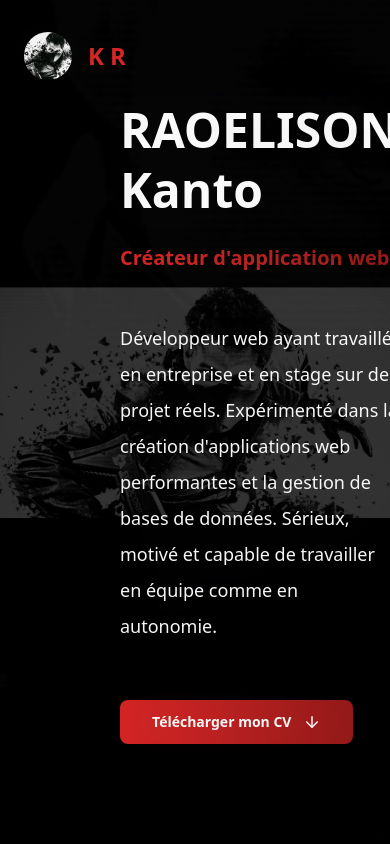
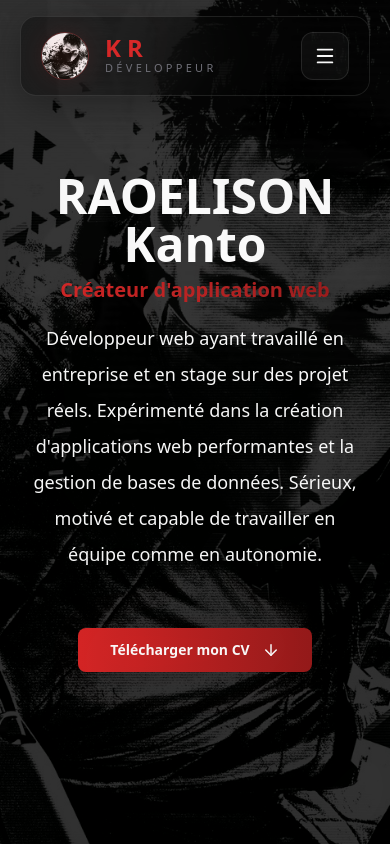
Before and after one commit to Kanto07/portfolio, a React (Create React App) app: page / in a window 390 px wide. Shown: the top 844 px of the page. Built offline with nearby package versions, Linux system fonts and the light colour scheme.

Commit message:
Responsive portfolio

```diff
--- a/src/components/layout/Navbar.jsx
+++ b/src/components/layout/Navbar.jsx
@@ -1,6 +1,6 @@
 import { useState } from "react";
 import { Link } from "react-scroll";
-import { motion } from "framer-motion";
+import { motion, AnimatePresence } from "framer-motion";
 import {
   Home,
   Briefcase,
@@ -8,50 +8,56 @@ import {
   FolderKanban,
   Layers3,
   Mail,
+  Menu,
+  X,
 } from "lucide-react";
+
 import profile from "../../assets/profile.jpg";
 
 const navItems = [
   {
     name: "Accueil",
     to: "accueil",
-    icon: <Home size={15} />,
+    icon: <Home size={16} />,
   },
 
   {
     name: "Services",
     to: "services",
-    icon: <Layers3 size={15} />,
+    icon: <Layers3 size={16} />,
   },
 
   {
     name: "Compétences",
     to: "skills",
-    icon: <Code2 size={15} />,
+    icon: <Code2 size={16} />,
   },
 
   {
     name: "Expériences",
     to: "experiences",
-    icon: <Briefcase size={15} />,
+    icon: <Briefcase size={16} />,
   },
 
   {
     name: "Projets",
     to: "projects",
-    icon: <FolderKanban size={15} />,
+    icon: <FolderKanban size={16} />,
   },
+
   {
     name: "Contact",
     to: "contact",
-    icon: <Mail size={15} />,
+    icon: <Mail size={16} />,
   },
 ];
 
 export default function Navbar() {
   const [active, setActive] = useState("accueil");
+  const [open, setOpen] = useState(false);
 
   return (
+    <>
       <motion.nav
         initial={{
           y: -80,
@@ -65,32 +71,40 @@ export default function Navbar() {
           duration: 0.8,
           ease: "easeOut",
         }}
-      className="fixed top-0 left-0 w-full z-50 backdrop-blur-xl"
+        className="fixed top-0 left-0 w-full z-50"
       >
-      <div className="max-w-7xl mx-auto px-6 lg:px-10 pt-4">
-        <div className="flex items-center justify-between h-20">
-          {/* LOGO */}
+        <div className="max-w-7xl mx-auto px-5 lg:px-10 pt-4">
+          <div className="h-20 rounded-2xl border border-white/10 bg-black/40 backdrop-blur-2xl px-5 flex items-center justify-between shadow-[0_8px_40px_rgba(0,0,0,0.35)]">
+            {/* LEFT */}
             <motion.div
               whileHover={{
                 scale: 1.03,
               }}
               className="flex items-center gap-4"
             >
-            {/* image */}
               <div className="relative">
                 <img
                   src={profile}
                   alt="profile"
-                className="w-12 h-12 rounded-full object-cover"
+                  className="w-12 h-12 rounded-full object-cover border border-red-500/30"
                 />
+
+                <div className="absolute inset-0 rounded-full bg-red-600/10 blur-md" />
               </div>
-            <span className="text-red-600 font-black text-2xl tracking-[0.25em]">
+
+              <div className="flex flex-col">
+                <span className="text-red-600 font-black text-2xl tracking-[0.25em] leading-none">
                   KR
                 </span>
+
+                <span className="text-[11px] text-zinc-500 tracking-[0.3em] uppercase">
+                  Développeur
+                </span>
+              </div>
             </motion.div>
 
-          {/* MENU */}
-          <div className="hidden md:flex items-center gap-8 border border-white/10 bg-black/50 backdrop-blur-xl rounded-full px-7 py-4">
+            {/* DESKTOP MENU */}
+            <div className="hidden xl:flex items-center gap-8 border border-white/10 bg-white/[0.03] rounded-full px-7 py-4">
               {navItems.map((item, index) => (
                 <motion.div
                   key={index}
@@ -106,7 +120,7 @@ export default function Navbar() {
                     offset={-100}
                     spy={true}
                     onSetActive={() => setActive(item.to)}
-                  className={`relative flex items-center gap-2 text-sm  transition-all duration-300 cursor-pointer group ${
+                    className={`relative flex items-center gap-2 text-sm transition-all duration-300 cursor-pointer group ${
                       active === item.to
                         ? "text-white"
                         : "text-zinc-400 hover:text-red-500"
@@ -116,7 +130,7 @@ export default function Navbar() {
 
                     <span>{item.name}</span>
 
-                  {/* active line */}
+                    {/* ACTIVE LINE */}
                     <motion.span
                       layoutId="navbar-indicator"
                       className={`absolute left-0 -bottom-3 h-[2px] rounded-full bg-red-600 ${
@@ -133,7 +147,7 @@ export default function Navbar() {
               ))}
             </div>
 
-          {/* BUTTON */}
+            {/* DESKTOP BUTTON */}
             <motion.a
               href="#contact"
               whileHover={{
@@ -142,12 +156,134 @@ export default function Navbar() {
               whileTap={{
                 scale: 0.97,
               }}
-            className="hidden md:flex items-center justify-center px-6 py-2 rounded-lg bg-gradient-to-r from-red-600 to-red-800 text-white text-sm"
+              className="hidden xl:flex items-center justify-center px-6 py-3 rounded-xl bg-gradient-to-r from-red-600 to-red-800 text-white text-sm font-medium shadow-lg shadow-red-900/20"
+            >
+              Contactez-moi
+            </motion.a>
+
+            {/* MOBILE BUTTON */}
+            <button
+              onClick={() => setOpen(!open)}
+              className="xl:hidden w-12 h-12 rounded-xl border border-white/10 bg-white/[0.04] flex items-center justify-center text-white"
+            >
+              {open ? <X size={22} /> : <Menu size={22} />}
+            </button>
+          </div>
+        </div>
+      </motion.nav>
+
+      {/* MOBILE MENU */}
+      <AnimatePresence>
+        {open && (
+          <>
+            {/* OVERLAY */}
+            <motion.div
+              initial={{
+                opacity: 0,
+              }}
+              animate={{
+                opacity: 1,
+              }}
+              exit={{
+                opacity: 0,
+              }}
+              onClick={() => setOpen(false)}
+              className="fixed inset-0 bg-black/60 backdrop-blur-sm z-40 xl:hidden"
+            />
+
+            {/* DRAWER */}
+            <motion.div
+              initial={{
+                x: "100%",
+              }}
+              animate={{
+                x: 0,
+              }}
+              exit={{
+                x: "100%",
+              }}
+              transition={{
+                type: "spring",
+                damping: 25,
+                stiffness: 220,
+              }}
+              className="fixed top-0 right-0 h-screen w-[85%] sm:w-full bg-[#0b0b0b] border-l border-white/10 z-50 xl:hidden"
+            >
+              <div className="p-6 flex flex-col h-full">
+                {/* TOP */}
+                <div className="flex items-center justify-between mb-10">
+                  <div className="flex items-center gap-4">
+                    <img
+                      src={profile}
+                      alt="profile"
+                      className="w-14 h-14 rounded-full object-cover border border-red-500/30"
+                    />
+
+                    <div>
+                      <h2 className="text-white font-bold text-lg">
+                        Kanto Raoelison
+                      </h2>
+                      <p className="text-zinc-500 text-sm">Développeur</p>
+                    </div>
+                  </div>
+
+                  <button
+                    onClick={() => setOpen(false)}
+                    className="w-11 h-11 rounded-xl bg-white/[0.05] border border-white/10 flex items-center justify-center text-white"
+                  >
+                    <X size={20} />
+                  </button>
+                </div>
+
+                {/* LINKS */}
+                <div className="flex flex-col gap-3">
+                  {navItems.map((item, index) => (
+                    <Link
+                      key={index}
+                      to={item.to}
+                      smooth
+                      duration={500}
+                      offset={-80}
+                      spy={true}
+                      onClick={() => {
+                        setActive(item.to);
+                        setOpen(false);
+                      }}
+                      className={`group relative overflow-hidden flex items-center gap-4 px-5 py-4 rounded-2xl border transition-all duration-300 cursor-pointer ${
+                        active === item.to
+                          ? "bg-gradient-to-r from-red-600/20 to-red-900/10 border-red-500/30 text-white"
+                          : "bg-white/[0.03] border-white/5 text-zinc-400 hover:text-white hover:border-white/10"
+                      }`}
+                    >
+                      {/* glow */}
+                      <div className="absolute inset-0 opacity-0 group-hover:opacity-100 transition-opacity duration-300 bg-gradient-to-r from-red-500/5 to-transparent" />
+
+                      <div className="relative z-10">{item.icon}</div>
+
+                      <span className="relative z-10 font-medium">
+                        {item.name}
+                      </span>
+                    </Link>
+                  ))}
+                </div>
+
+                {/* BOTTOM */}
+                <div className="mt-auto pt-10">
+                  <motion.a
+                    href="#contact"
+                    whileTap={{
+                      scale: 0.98,
+                    }}
+                    className="w-full flex items-center justify-center py-4 rounded-2xl bg-gradient-to-r from-red-600 to-red-800 text-white font-semibold shadow-xl shadow-red-950/20"
                   >
                     Contactez-moi
                   </motion.a>
                 </div>
               </div>
-    </motion.nav>
+            </motion.div>
+          </>
+        )}
+      </AnimatePresence>
+    </>
   );
 }
--- a/src/components/sections/ContactSection.jsx
+++ b/src/components/sections/ContactSection.jsx
@@ -64,7 +64,7 @@ export default function ContactSection() {
             viewport={{ once: true }}
             className="relative overflow-hidden rounded-[40px] border border-white/10 bg-white/[0.03] backdrop-blur-2xl mt-8"
           >
-            <div className="relative z-10 grid lg:grid-cols-2 gap-14 p-8 lg:p-8">
+            <div className="relative z-10 grid grid-cols-2 sm:grid-cols-1 gap-14 p-8 lg:p-8">
               {/* LEFT */}
               <div>
                 <div className="inline-flex items-center gap-2 px-4 py-2 rounded-full border border-red-500/20 bg-red-500/10 text-red-300 text-sm mb-8">
--- a/src/components/sections/Hero.jsx
+++ b/src/components/sections/Hero.jsx
@@ -8,7 +8,7 @@ export default function Hero() {
   return (
     <section
       id="accueil"
-      className=" relative min-h-screen overflow-hidden bg-[var(--bg-primary)] flex items-center px-6"
+      className="relative min-h-screen overflow-hidden bg-[var(--bg-primary)] flex items-center px-6"
     >
       {/* BACKGROUND IMAGE */}
       <motion.div
@@ -26,42 +26,29 @@ export default function Hero() {
         <img
           src={profile}
           alt="background"
-          className="w-full object-cover grayscale select-none"
+          className="w-full object-cover h-full"
         />
       </motion.div>
 
       {/* DARK OVERLAY */}
       <div className="absolute inset-0 bg-black/80" />
 
-      <motion.div
-        animate={{
-          x: [0, 30, 0],
-          y: [0, -30, 0],
-        }}
-        transition={{
-          duration: 10,
-          repeat: Infinity,
-          ease: "easeInOut",
-        }}
-        className="absolute bottom-[-150px] right-[-100px] w-[450px] h-[450px] rounded-full"
-      />
-
       {/* CONTENT */}
-      <motion.div className="relative z-10 max-w-5xl text-start ml-24">
+      <motion.div className="relative z-10 max-w-5xl text-start sm:text-center sm:ml-0 lg:ml-10 xl:ml-24">
         <FadeIn delay={0.2} direction="left">
-          <h1 className="text-5xl sm:text-2xl lg:text-5xl text-white leading-tight font-bold">
+          <h1 className="sm:text-5xl lg:text-4xl xl:text-5xl text-white leading-tight font-bold">
             RAOELISON Kanto
           </h1>
         </FadeIn>
         <FadeIn delay={0.2} direction="right">
-          <h2 className=" mt-6 text-xl sm:text-2xl text-transparent bg-clip-text bg-gradient-to-r from-red-600 to-red-800 font-bold">
+          <h2 className="mt-6 sm:mt-2 text-2xl sm:text-xl text-transparent bg-clip-text bg-gradient-to-r from-red-600 to-red-800 font-bold">
             Créateur d'application web
           </h2>
         </FadeIn>
 
         {/* DESCRIPTION */}
         <FadeIn delay={0.2} direction="left">
-          <p className="mt-12 text-white text-lg leading-9 max-w-3xl mx-auto ">
+          <p className="mt-12 sm:mt-4 text-white text-lg leading-9 sm:leading-2 max-w-3xl mx-auto ">
             Développeur web ayant travaillé en entreprise et en stage sur des
             projet réels. Expérimenté dans la création d'applications web
             performantes et la gestion de bases de données. Sérieux, motivé et
@@ -71,7 +58,7 @@ export default function Hero() {
 
         {/* BUTTONS */}
         <FadeIn delay={0.2} direction="right">
-          <div className="mt-14 flex flex-wrap items-center gap-6">
+          <div className="mt-14 flex flex-wrap items-center sm:justify-center gap-6">
             <a href="/CV_Kanto.pdf" download>
               <motion.button
                 whileHover={{
--- a/src/components/sections/ProjectsSection.jsx
+++ b/src/components/sections/ProjectsSection.jsx
@@ -48,7 +48,7 @@ export default function ProjectsSection() {
           <SectionTitle title="Mes Projets" />
 
           {/* filters */}
-          <div className="flex flex-wrap gap-4 mt-6 mb-10">
+          <div className="sm:grid sm:grid-cols-2 flex flex-wrap gap-4 my-10">
             {filters.map((item) => (
               <motion.button
                 key={item.name}
--- a/src/components/sections/SkillsSection.jsx
+++ b/src/components/sections/SkillsSection.jsx
@@ -155,7 +155,7 @@ export default function SkillsSection() {
               </div>
 
               {/* tech grid */}
-              <div className="grid grid-cols-2 md:grid-cols-3 lg:grid-cols-5 gap-6">
+              <div className="grid sm:grid-cols-2 lg:grid-cols-3 xl:grid-cols-5 gap-6">
                 {group.items.map((tech, index) => (
                   <motion.div
                     key={tech.name}
```
Also changed, not shown: src/components/layout/Footer.jsx (+4 -8 lines), src/components/sections/TimelineSection.jsx (+4 -4 lines), tailwind.config.js (+8 -5 lines). Lines whose indentation alone changed are shown as unchanged.
